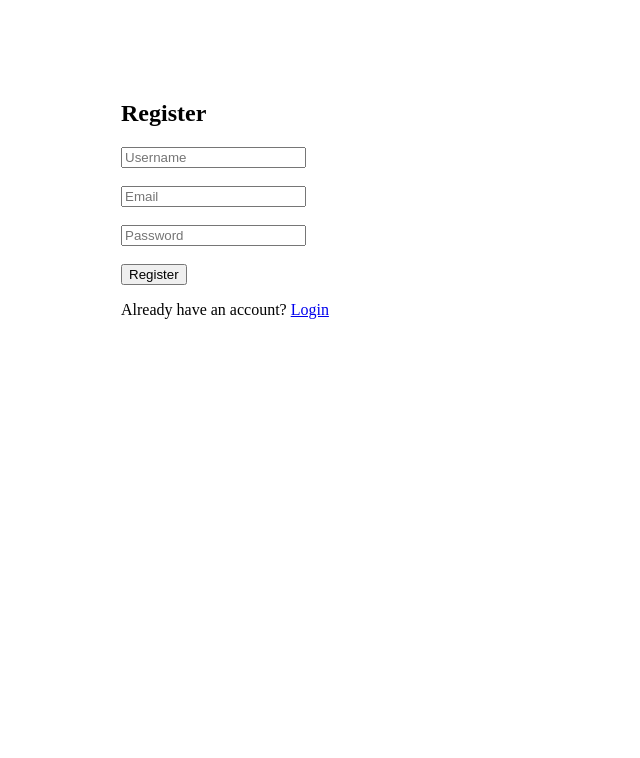
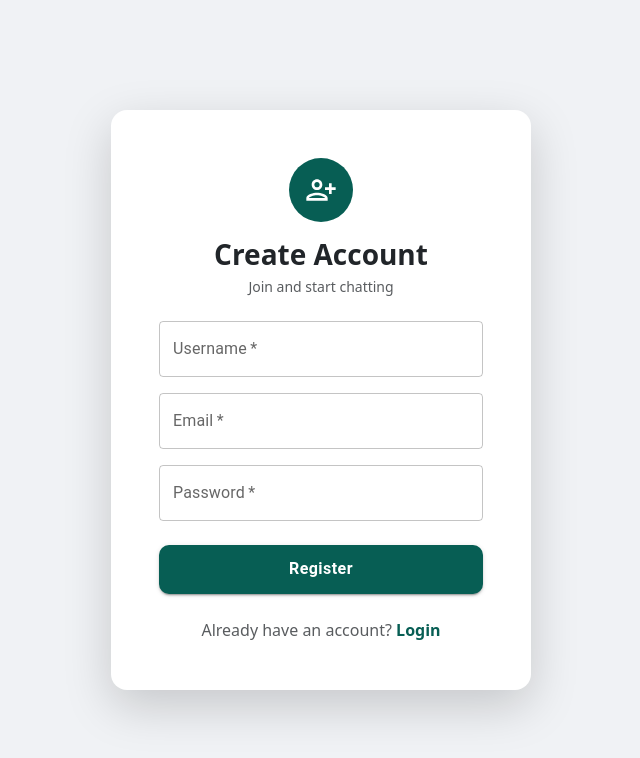
Before and after one commit to pooja-pal26/chat-frontend, a React (Vite) app: page /register in a window 1280 px wide. Shown: the top 758 px of the page, without its empty margins (319-959 px from the left). Built offline with nearby package versions, Linux system fonts and the light colour scheme.

Commit message:
Updation

```diff
--- a/index.html
+++ b/index.html
@@ -5,9 +5,11 @@
     <link rel="icon" type="image/svg+xml" href="/favicon.svg" />
     <meta name="viewport" content="width=device-width, initial-scale=1.0" />
     <title>chat-frontend</title>
+    <link href="https://cdn.jsdelivr.net/npm/bootstrap@5.3.8/dist/css/bootstrap.min.css" rel="stylesheet" integrity="sha384-sRIl4kxILFvY47J16cr9ZwB07vP4J8+LH7qKQnuqkuIAvNWLzeN8tE5YBujZqJLB" crossorigin="anonymous">
   </head>
   <body>
     <div id="root"></div>
     <script type="module" src="/src/main.jsx"></script>
+    <script src="https://cdn.jsdelivr.net/npm/bootstrap@5.3.8/dist/js/bootstrap.bundle.min.js" integrity="sha384-FKyoEForCGlyvwx9Hj09JcYn3nv7wiPVlz7YYwJrWVcXK/BmnVDxM+D2scQbITxI" crossorigin="anonymous"></script>
   </body>
 </html>
--- a/package.json
+++ b/package.json
@@ -16,6 +16,7 @@
     "@mui/material": "^9.3.1",
     "@tailwindcss/vite": "^4.3.3",
     "axios": "^1.19.0",
+    "bootstrap": "^5.3.8",
     "react": "^19.2.8",
     "react-dom": "^19.2.8",
     "react-router-dom": "^7.18.2",
--- a/src/main.jsx
+++ b/src/main.jsx
@@ -1,9 +1,10 @@
+import 'bootstrap/dist/css/bootstrap.min.css';
 import React from 'react';
 import ReactDOM from 'react-dom/client';
 import App from './App.jsx';
 
 ReactDOM.createRoot(document.getElementById('root')).render(
-  <React.StrictMode>
+
     <App />
-  </React.StrictMode>,
+
 );
--- a/src/pages/Chat.jsx
+++ b/src/pages/Chat.jsx
@@ -1,13 +1,41 @@
 import { useState, useEffect, useRef } from 'react';
 import { useNavigate } from 'react-router-dom';
+import { IconButton, TextField, Avatar, CircularProgress } from '@mui/material';
+import SendIcon from '@mui/icons-material/Send';
+import LogoutIcon from '@mui/icons-material/Logout';
+import ChatBubbleIcon from '@mui/icons-material/ChatBubble';
+import api from '../api/axios';
 
 function Chat() {
   const [messages, setMessages] = useState([]);
   const [input, setInput] = useState('');
+  const [loading, setLoading] = useState(true);
   const ws = useRef(null);
   const messagesEndRef = useRef(null);
   const navigate = useNavigate();
   const username = localStorage.getItem('username');
+
+  // Page load hote hi purane messages fetch karo DB se
+  useEffect(() => {
+    const fetchHistory = async () => {
+      const token = localStorage.getItem('token');
+      try {
+        const response = await api.get('/messages/', {
+          headers: { Authorization: `Bearer ${token}` },
+        });
+        const history = response.data.map((msg) => ({
+          text: `${msg.sender_username}: ${msg.message}`,
+          sentByMe: msg.sender_username === username,
+        }));
+        setMessages(history);
+      } catch (err) {
+        console.error('Failed to load history', err);
+      } finally {
+        setLoading(false);
+      }
+    };
+    fetchHistory();
+  }, []);
 
   useEffect(() => {
     const token = localStorage.getItem('token');
@@ -48,104 +76,105 @@ function Chat() {
   };
 
   return (
-    <div style={styles.container}>
-      <div style={styles.header}>
-        <span>💬 Chat Room</span>
-        <button onClick={handleLogout} style={styles.logoutBtn}>Logout</button>
+    <div
+      className="d-flex align-items-center justify-content-center"
+      style={{ minHeight: '100vh', backgroundColor: '#f0f2f5' }}
+    >
+      <div
+        className="card shadow-lg border-0 d-flex flex-column"
+        style={{ width: '100%', maxWidth: '480px', height: '90vh', borderRadius: '16px', overflow: 'hidden' }}
+      >
+        {/* Header */}
+        <div
+          className="d-flex align-items-center justify-content-between px-3 py-3"
+          style={{ backgroundColor: '#075E54' }}
+        >
+          <div className="d-flex align-items-center gap-2">
+            <Avatar sx={{ bgcolor: '#25D366', width: 42, height: 42 }}>
+              {username?.[0]?.toUpperCase()}
+            </Avatar>
+            <div>
+              <p className="text-white fw-semibold mb-0" style={{ fontSize: '16px' }}>
+                Chat Room
+              </p>
+              <p className="text-white-50 mb-0" style={{ fontSize: '12px' }}>
+                Online
+              </p>
+            </div>
+          </div>
+          <IconButton onClick={handleLogout} sx={{ color: 'white' }}>
+            <LogoutIcon />
+          </IconButton>
         </div>
 
-      <div style={styles.chatBox}>
-        {messages.map((msg, idx) => (
+        {/* Chat Body */}
+        <div
+          className="flex-grow-1 px-3 py-3 d-flex flex-column gap-2"
+          style={{ backgroundColor: '#ECE5DD', overflowY: 'auto' }}
+        >
+          {loading ? (
+            <div className="d-flex flex-column align-items-center justify-content-center h-100">
+              <CircularProgress sx={{ color: '#075E54' }} />
+              <p className="text-muted mt-3 small">Loading messages...</p>
+            </div>
+          ) : messages.length === 0 ? (
+            <div className="d-flex flex-column align-items-center justify-content-center h-100 text-muted">
+              <ChatBubbleIcon sx={{ fontSize: 48, color: '#ccc' }} />
+              <p className="mt-2 small">No messages yet. Say hi! 👋</p>
+            </div>
+          ) : (
+            messages.map((msg, idx) => (
               <div
                 key={idx}
+                className={`px-3 py-2 shadow-sm ${msg.sentByMe ? 'align-self-end' : 'align-self-start'}`}
                 style={{
-              ...styles.message,
-              alignSelf: msg.sentByMe ? 'flex-end' : 'flex-start',
-              backgroundColor: msg.sentByMe ? '#dcf8c6' : '#fff',
+                  maxWidth: '75%',
+                  wordWrap: 'break-word',
+                  backgroundColor: msg.sentByMe ? '#DCF8C6' : '#ffffff',
+                  borderRadius: msg.sentByMe ? '12px 12px 0 12px' : '12px 12px 12px 0',
+                  fontSize: '14px',
                 }}
               >
                 {msg.text}
               </div>
-        ))}
+            ))
+          )}
           <div ref={messagesEndRef} />
         </div>
 
-      <div style={styles.inputBar}>
-        <input
+        {/* Input Bar */}
+        <div className="d-flex align-items-center gap-2 px-3 py-2" style={{ backgroundColor: '#f0f0f0' }}>
+          <TextField
+            fullWidth
+            size="small"
+            placeholder="Type a message"
             value={input}
             onChange={(e) => setInput(e.target.value)}
             onKeyDown={(e) => e.key === 'Enter' && sendMessage()}
-          placeholder="Type a message"
-          style={styles.input}
+            sx={{
+              backgroundColor: 'white',
+              borderRadius: '24px',
+              '& .MuiOutlinedInput-root': {
+                borderRadius: '24px',
+              },
+            }}
           />
-        <button onClick={sendMessage} style={styles.sendBtn}>Send</button>
+          <IconButton
+            onClick={sendMessage}
+            sx={{
+              backgroundColor: '#075E54',
+              color: 'white',
+              width: 42,
+              height: 42,
+              '&:hover': { backgroundColor: '#054c44' },
+            }}
+          >
+            <SendIcon fontSize="small" />
+          </IconButton>
+        </div>
       </div>
     </div>
   );
 }
 
-const styles = {
-  container: {
-    display: 'flex',
-    flexDirection: 'column',
-    height: '100vh',
-    maxWidth: 500,
-    margin: '0 auto',
-    fontFamily: 'Arial, sans-serif',
-  },
-  header: {
-    backgroundColor: '#075E54',
-    color: 'white',
-    padding: '15px',
-    display: 'flex',
-    justifyContent: 'space-between',
-    alignItems: 'center',
-  },
-  logoutBtn: {
-    backgroundColor: '#fff',
-    color: '#075E54',
-    border: 'none',
-    padding: '5px 10px',
-    borderRadius: '5px',
-    cursor: 'pointer',
-  },
-  chatBox: {
-    flex: 1,
-    padding: '10px',
-    overflowY: 'auto',
-    backgroundColor: '#ECE5DD',
-    display: 'flex',
-    flexDirection: 'column',
-    gap: '8px',
-  },
-  message: {
-    padding: '8px 12px',
-    borderRadius: '8px',
-    maxWidth: '70%',
-    wordWrap: 'break-word',
-    boxShadow: '0 1px 1px rgba(0,0,0,0.1)',
-  },
-  inputBar: {
-    display: 'flex',
-    padding: '10px',
-    backgroundColor: '#f0f0f0',
-  },
-  input: {
-    flex: 1,
-    padding: '10px',
-    borderRadius: '20px',
-    border: '1px solid #ccc',
-    outline: 'none',
-  },
-  sendBtn: {
-    marginLeft: '10px',
-    padding: '10px 20px',
-    backgroundColor: '#075E54',
-    color: 'white',
-    border: 'none',
-    borderRadius: '20px',
-    cursor: 'pointer',
-  },
-};
-
 export default Chat;
--- a/src/pages/Login.jsx
+++ b/src/pages/Login.jsx
@@ -1,16 +1,20 @@
 import { useState } from 'react';
 import { useNavigate, Link } from 'react-router-dom';
+import { TextField, Button, Alert, CircularProgress } from '@mui/material';
+import LockOpenIcon from '@mui/icons-material/LockOpen';
 import api from '../api/axios';
 
 function Login() {
   const [username, setUsername] = useState('');
   const [password, setPassword] = useState('');
   const [error, setError] = useState('');
+  const [loading, setLoading] = useState(false);
   const navigate = useNavigate();
 
   const handleLogin = async (e) => {
     e.preventDefault();
     setError('');
+    setLoading(true);
     try {
       const formData = new URLSearchParams();
       formData.append('username', username);
@@ -25,19 +29,96 @@ function Login() {
       navigate('/chat');
     } catch (err) {
       setError('Invalid username or password');
+    } finally {
+      setLoading(false);
     }
   };
 
   return (
-    <div style={{ maxWidth: 400, margin: '100px auto' }}>
-      <h2>Login</h2>
-      <form onSubmit={handleLogin}>
-        <input placeholder="Username" value={username} onChange={(e) => setUsername(e.target.value)} /><br /><br />
-        <input type="password" placeholder="Password" value={password} onChange={(e) => setPassword(e.target.value)} /><br /><br />
-        <button type="submit">Login</button>
-      </form>
-      {error && <p style={{ color: 'red' }}>{error}</p>}
-      <p>New user? <Link to="/register">Register</Link></p>
+    <div
+      className="d-flex align-items-center justify-content-center"
+      style={{ minHeight: '100vh', backgroundColor: '#f0f2f5' }}
+    >
+      <div
+        className="card shadow-lg border-0"
+        style={{ width: '100%', maxWidth: '420px', borderRadius: '16px' }}
+      >
+        <div className="card-body p-4 p-md-5">
+          {/* Icon + Title */}
+          <div className="text-center mb-4">
+            <div
+              className="d-inline-flex align-items-center justify-content-center mb-3"
+              style={{
+                width: 64,
+                height: 64,
+                borderRadius: '50%',
+                backgroundColor: '#075E54',
+              }}
+            >
+              <LockOpenIcon sx={{ color: 'white', fontSize: 32 }} />
+            </div>
+            <h3 className="fw-bold mb-1">Welcome Back</h3>
+            <p className="text-muted small">Login to continue chatting</p>
+          </div>
+
+          {/* Form */}
+          <form onSubmit={handleLogin}>
+            <div className="mb-3">
+              <TextField
+                label="Username"
+                variant="outlined"
+                fullWidth
+                value={username}
+                onChange={(e) => setUsername(e.target.value)}
+                required
+              />
+            </div>
+            <div className="mb-4">
+              <TextField
+                label="Password"
+                type="password"
+                variant="outlined"
+                fullWidth
+                value={password}
+                onChange={(e) => setPassword(e.target.value)}
+                required
+              />
+            </div>
+
+            <Button
+              type="submit"
+              variant="contained"
+              fullWidth
+              size="large"
+              disabled={loading}
+              sx={{
+                backgroundColor: '#075E54',
+                borderRadius: '10px',
+                py: 1.3,
+                textTransform: 'none',
+                fontSize: '16px',
+                fontWeight: 600,
+                '&:hover': { backgroundColor: '#054c44' },
+              }}
+            >
+              {loading ? <CircularProgress size={24} sx={{ color: 'white' }} /> : 'Login'}
+            </Button>
+          </form>
+
+          {error && (
+            <Alert severity="error" className="mt-3" sx={{ borderRadius: '10px' }}>
+              {error}
+            </Alert>
+          )}
+
+          <p className="text-center text-muted mt-4 mb-0">
+            New user?{' '}
+            <Link to="/register" style={{ color: '#075E54', fontWeight: 600, textDecoration: 'none' }}>
+              Register
+            </Link>
+          </p>
+        </div>
+      </div>
     </div>
   );
 }
--- a/src/pages/Register.jsx
+++ b/src/pages/Register.jsx
@@ -1,5 +1,7 @@
 import { useState } from 'react';
 import { useNavigate, Link } from 'react-router-dom';
+import { TextField, Button, Alert, CircularProgress } from '@mui/material';
+import PersonAddAltIcon from '@mui/icons-material/PersonAddAlt';
 import api from '../api/axios';
 
 function Register() {
@@ -7,30 +9,119 @@ function Register() {
   const [email, setEmail] = useState('');
   const [password, setPassword] = useState('');
   const [error, setError] = useState('');
+  const [loading, setLoading] = useState(false);
   const navigate = useNavigate();
 
   const handleRegister = async (e) => {
     e.preventDefault();
     setError('');
+    setLoading(true);
     try {
       await api.post('/register', { username, email, password });
       navigate('/login');
     } catch (err) {
       setError(err.response?.data?.detail || 'Registration failed');
+    } finally {
+      setLoading(false);
     }
   };
 
   return (
-    <div style={{ maxWidth: 400, margin: '100px auto' }}>
-      <h2>Register</h2>
-      <form onSubmit={handleRegister}>
-        <input placeholder="Username" value={username} onChange={(e) => setUsername(e.target.value)} /><br /><br />
-        <input placeholder="Email" value={email} onChange={(e) => setEmail(e.target.value)} /><br /><br />
-        <input type="password" placeholder="Password" value={password} onChange={(e) => setPassword(e.target.value)} /><br /><br />
-        <button type="submit">Register</button>
-      </form>
-      {error && <p style={{ color: 'red' }}>{error}</p>}
-      <p>Already have an account? <Link to="/login">Login</Link></p>
+    <div
+      className="d-flex align-items-center justify-content-center"
+      style={{ minHeight: '100vh', backgroundColor: '#f0f2f5' }}
+    >
+      <div
+        className="card shadow-lg border-0"
+        style={{ width: '100%', maxWidth: '420px', borderRadius: '16px' }}
+      >
+        <div className="card-body p-4 p-md-5">
+          {/* Icon + Title */}
+          <div className="text-center mb-4">
+            <div
+              className="d-inline-flex align-items-center justify-content-center mb-3"
+              style={{
+                width: 64,
+                height: 64,
+                borderRadius: '50%',
+                backgroundColor: '#075E54',
+              }}
+            >
+              <PersonAddAltIcon sx={{ color: 'white', fontSize: 32 }} />
+            </div>
+            <h3 className="fw-bold mb-1">Create Account</h3>
+            <p className="text-muted small">Join and start chatting</p>
+          </div>
+
+          {/* Form */}
+          <form onSubmit={handleRegister}>
+            <div className="mb-3">
+              <TextField
+                label="Username"
+                variant="outlined"
+                fullWidth
+                value={username}
+                onChange={(e) => setUsername(e.target.value)}
+                required
+              />
+            </div>
+            <div className="mb-3">
+              <TextField
+                label="Email"
+                type="email"
+                variant="outlined"
+                fullWidth
+                value={email}
+                onChange={(e) => setEmail(e.target.value)}
+                required
+              />
+            </div>
+            <div className="mb-4">
+              <TextField
+                label="Password"
+                type="password"
+                variant="outlined"
+                fullWidth
+                value={password}
+                onChange={(e) => setPassword(e.target.value)}
+                required
+              />
+            </div>
+
+            <Button
+              type="submit"
+              variant="contained"
+              fullWidth
+              size="large"
+              disabled={loading}
+              sx={{
+                backgroundColor: '#075E54',
+                borderRadius: '10px',
+                py: 1.3,
+                textTransform: 'none',
+                fontSize: '16px',
+                fontWeight: 600,
+                '&:hover': { backgroundColor: '#054c44' },
+              }}
+            >
+              {loading ? <CircularProgress size={24} sx={{ color: 'white' }} /> : 'Register'}
+            </Button>
+          </form>
+
+          {error && (
+            <Alert severity="error" className="mt-3" sx={{ borderRadius: '10px' }}>
+              {error}
+            </Alert>
+          )}
+
+          <p className="text-center text-muted mt-4 mb-0">
+            Already have an account?{' '}
+            <Link to="/login" style={{ color: '#075E54', fontWeight: 600, textDecoration: 'none' }}>
+              Login
+            </Link>
+          </p>
+        </div>
+      </div>
     </div>
   );
 }
```
Also changed, not shown: 1 other file (tests, documents, lock files or other folders). Lines whose indentation alone changed are shown as unchanged.
